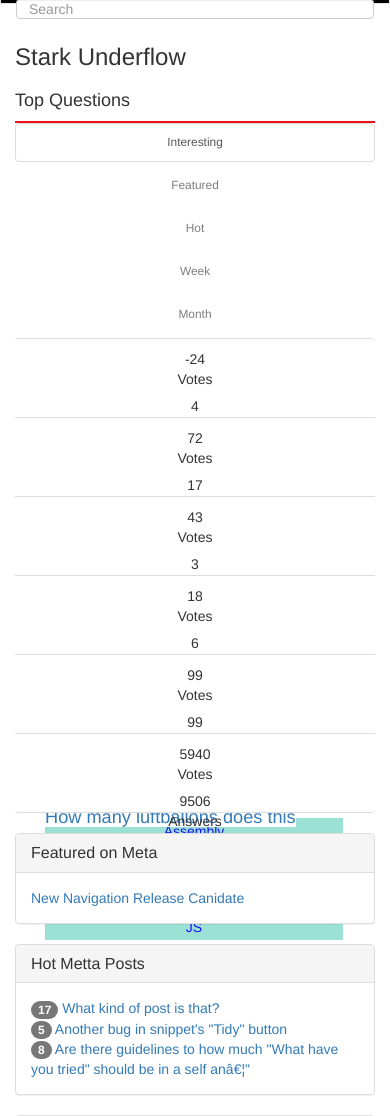
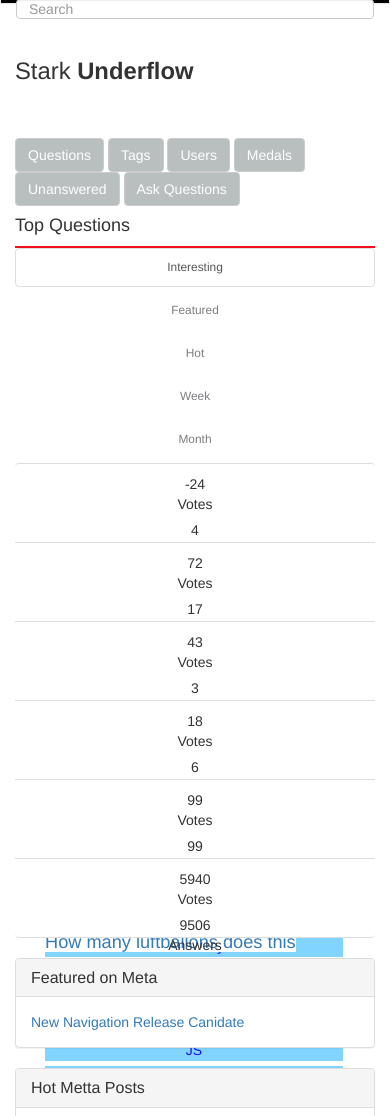
Before and after one commit to alex-B-Ly/so-clone, a PHP site: page / in a window 390 px wide. Shown: the part 31-1147 px from the top of the page. Run offline with PHP 8.4, Linux system fonts and the light colour scheme.

Commit message:
added some css, still need to finish nav bar

```diff
--- a/css/style.css
+++ b/css/style.css
@@ -28,6 +28,30 @@
 .form-control{
   height: 20px;
   margin-top: 5px;
+}
+
+.title-row{
+  margin-top: 30px;
+}
+
+.logo{
+  margin-bottom: 50px;
+  font-size: 1.7em;
+}
+
+.logo-bold{
+  font-weight: 600;
+}
+
+.button-color{
+  background: #B9BFBF;
+  color: white;
+  transition: all .3s;
+}
+
+.button-color:hover{
+  background: #FF8A0E;
+  color: white;
 }
 
 /* MAIN CONTENT */
@@ -62,15 +86,26 @@
 .question{
   background: white;
   font-size: 1.3em;
+  transition: all 1.2s;
+}
+
+.question:hover{
+  text-decoration: none;
+  color: #F71009;
 }
 
 .tag{
-  background: #9BE1D6;
+  background: #80D4FF;
   margin-right: 2px;
   margin-top: 5px;
   color: #1A12EF;
-  padding: 3px;
+  padding: 1px;
   text-align: center;
+  cursor: pointer;
+}
+
+.tag:hover{
+  background: #77C4EC;
 }
 
 .user-info{
--- a/index.html
+++ b/index.html
@@ -29,12 +29,17 @@
 <!-- Alex: main !-->
 <div class="container">
 
-  <div class="row">
-    <div class="col-md-5">
-      <h3>Stark Underflow</h2>
+  <div class="row title-row">
+    <div class="col-md-6">
+      <p class="logo">Stark <span class="logo-bold">Underflow</span></p>
     </div>
     <div class="col-md-6">
-
+      <button class="btn btn-default button-color">Questions</button>
+      <button class="btn btn-default button-color">Tags</button>
+      <button class="btn btn-default button-color">Users</button>
+      <button class="btn btn-default button-color">Medals</button>
+      <button class="btn btn-default button-color">Unanswered</button>
+      <button class="btn btn-default button-color">Ask Questions</button>
     </div>
   </div>
 
```
